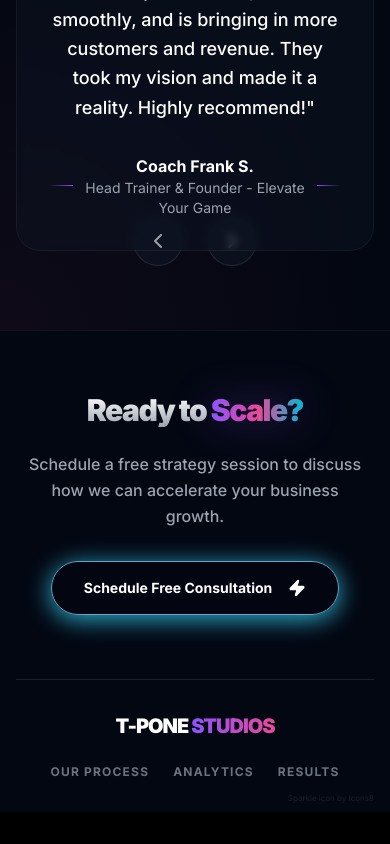
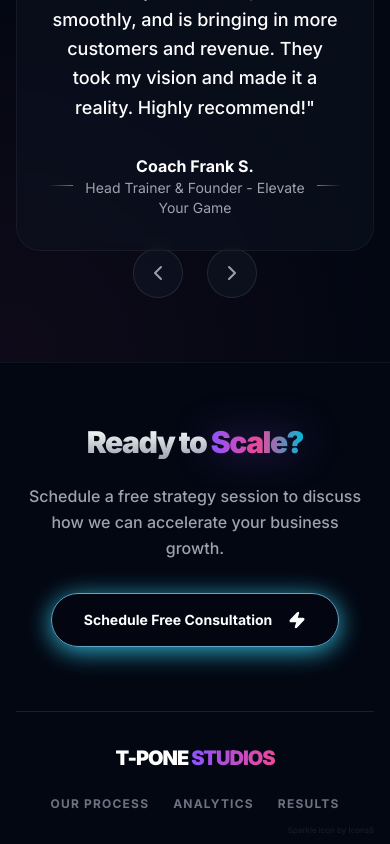
Before and after one commit to tponestudios/T-Pone-Studios, a React (Vite) app: page / in a window 390 px wide. Shown: the part 3167-4011 px from the top of the page. Before the commit the page ends 3979 px from the top, so only its background shows below. Built offline with nearby package versions, Linux system fonts and the light colour scheme.

Commit message:
Increase mobile spacing for testimonial arrows and add scroll-margin-top to sections for proper anchor navigation

```diff
--- a/App.tsx
+++ b/App.tsx
@@ -250,7 +250,7 @@ const Features: React.FC = () => {
   };
 
   return (
-    <section id="services" className="py-16 md:py-32 bg-[#020617] relative overflow-hidden">
+    <section id="services" className="py-16 md:py-32 bg-[#020617] relative overflow-hidden scroll-mt-24">
       {/* Top transition overlay - Blends from the hero section */}
       <div className="absolute top-0 left-0 right-0 h-24 md:h-48 bg-gradient-to-b from-[#020617] to-transparent z-10" />
 
@@ -275,7 +275,7 @@ const Features: React.FC = () => {
 
 const Reporting: React.FC = () => {
   return (
-    <section id="process" className="py-16 md:py-32 bg-gray-950 overflow-hidden relative border-t border-white/5">
+    <section id="process" className="py-16 md:py-32 bg-gray-950 overflow-hidden relative border-t border-white/5 scroll-mt-24">
       <div className="absolute bottom-0 right-0 w-1/2 h-1/2 bg-gradient-to-tl from-[#06B6D4]/10 via-transparent to-transparent pointer-events-none blur-3xl"></div>
       <div className="container mx-auto px-4 md:px-6 relative z-10 flex flex-col md:flex-row items-center gap-10 md:gap-20">
         <div className="md:w-1/2">
@@ -374,7 +374,7 @@ const Testimonials: React.FC = () => {
   };
 
   return (
-    <section id="testimonials" className="py-16 md:py-32 bg-gray-950 relative overflow-hidden border-t border-white/5">
+    <section id="testimonials" className="py-16 md:py-32 bg-gray-950 relative overflow-hidden border-t border-white/5 scroll-mt-24">
       {/* Background decoration */}
       <div className="absolute top-0 left-0 w-full h-1 bg-gradient-to-r from-transparent via-[#8D53FF]/20 to-transparent"></div>
       <div className="absolute inset-0 bg-[radial-gradient(circle_at_bottom_left,_var(--tw-gradient-stops))] from-[#EC4899]/5 via-transparent to-transparent pointer-events-none"></div>
@@ -425,7 +425,7 @@ const Testimonials: React.FC = () => {
         </div>
 
         {/* Navigation Arrows */}
-        <div className="flex justify-center items-center gap-6 mt-24 md:mt-28">
+        <div className="flex justify-center items-center gap-6 mt-32 md:mt-28">
           <button
             onClick={goToPrev}
             className="p-3 rounded-full border border-white/10 bg-gray-900/50 text-white/60 hover:text-white hover:border-[#8D53FF]/50 hover:bg-gray-800 transition-all duration-300"
```
